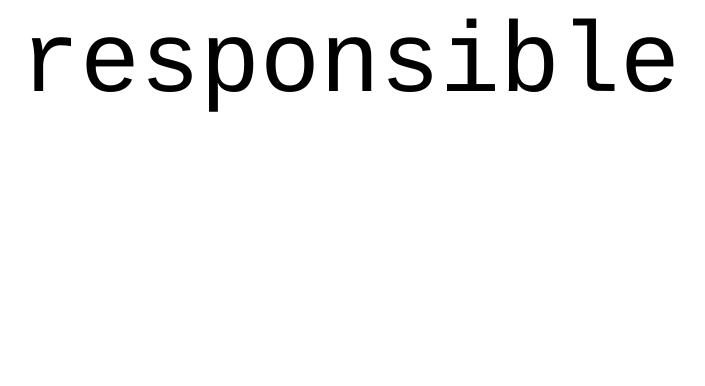
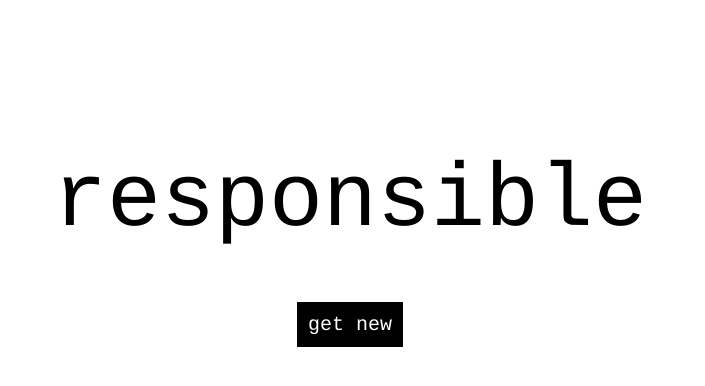
Before and after one commit to cecilhayduke/cecilhayduke.github.io, a Jekyll site: the page built from attributes/index.md, in a window 1280 px wide. Shown: the top 386 px of the page, without its empty margins (290-995 px from the left). Built offline with Jekyll 4.4.1, drawn with Linux system fonts in a browser that asks for light colours.

Commit message:
adding better styles
for the attributes

```diff
--- a/_layouts/attribute.html
+++ b/_layouts/attribute.html
@@ -24,15 +24,37 @@
 	</script>
 
 	<style type="text/css">
-		body{font-family: courier;}
-		#wrapper{margin:0 auto;width:80%;height:100%;}
-        #words{text-align:center;font-size:100px;}
+		body{font-family: courier;margin:0;padding:0;border:0;}
+        #container{min-height:100vh;}
+		#wrapper{text-align:center;margin:0 auto;padding:150px 0 0 0;}
+        #getnew{margin:50px 0 0 0;border:1px solid black;padding:10px;display:inline-block;background-color:#000;color:#fff;cursor:pointer;}
+
+        @media (max-width:400px) {
+            html {font-size:25px;}
+            #wrapper {width:100%;}
+            #getnew {font-size:10px;}
+        }
+
+        @media (min-width:401px) and (max-width:800px) {
+            html {font-size:50px;}
+            #wrapper {width:100%;}
+            #getnew {font-size:20px;}
+        }
+
+        @media (min-width:801px) {
+            html {font-size:90px;}
+            #wrapper {width:800px;}
+            #getnew {font-size:20px;}
+        }
 	</style>
 </head>
 
 <body onload="getWord()">
-	<div id="wrapper">
-        <div id="words"></div>
-	</div>
+    <div id="container">
+        <div id="wrapper">
+            <div id="words"></div>
+            <a onclick="getWord()"><p id="getnew">get new</p></a>
+        </div>
+    </div>
 </body>
 </html>
```
Also changed, not shown: 1 other file.
